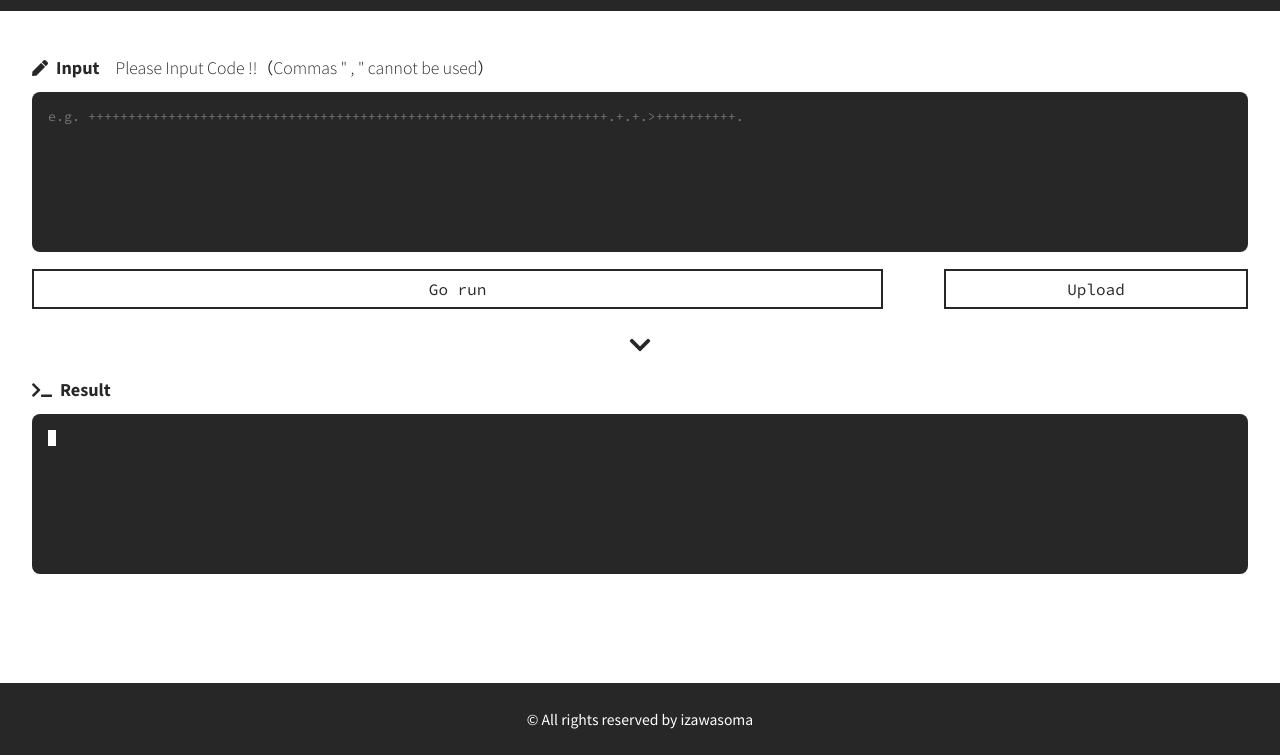
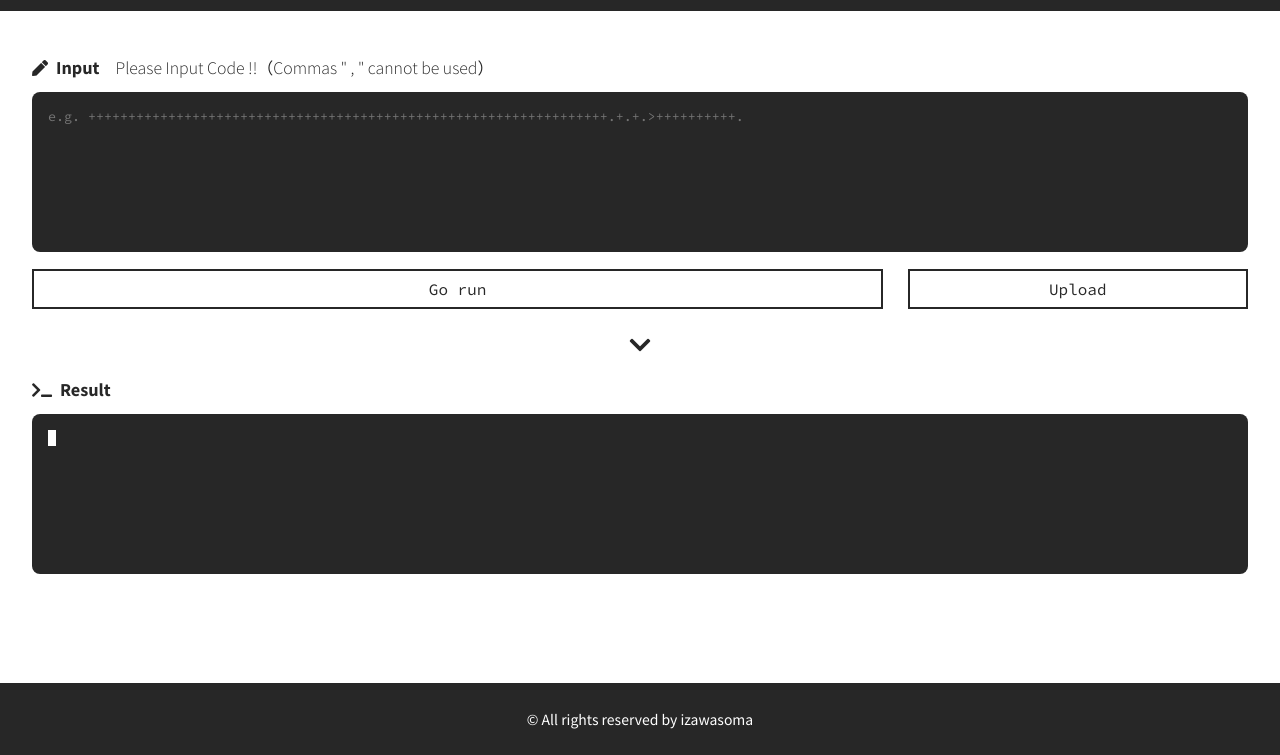
Before and after one commit to SomaIzawa/brainfxxc_on_http, a plain HTML site: page public/index.html in a window 1280 px wide. Shown: the part 45-800 px from the top of the page. Drawn offline with Linux system fonts and the light colour scheme.

Commit message:
デザイン微修正

```diff
--- a/public/style.css
+++ b/public/style.css
@@ -81,7 +81,7 @@ main {
 }
 
 .button-short {
-  width: 25%;
+  width: 28%;
 }
 
 .button:hover{
```
